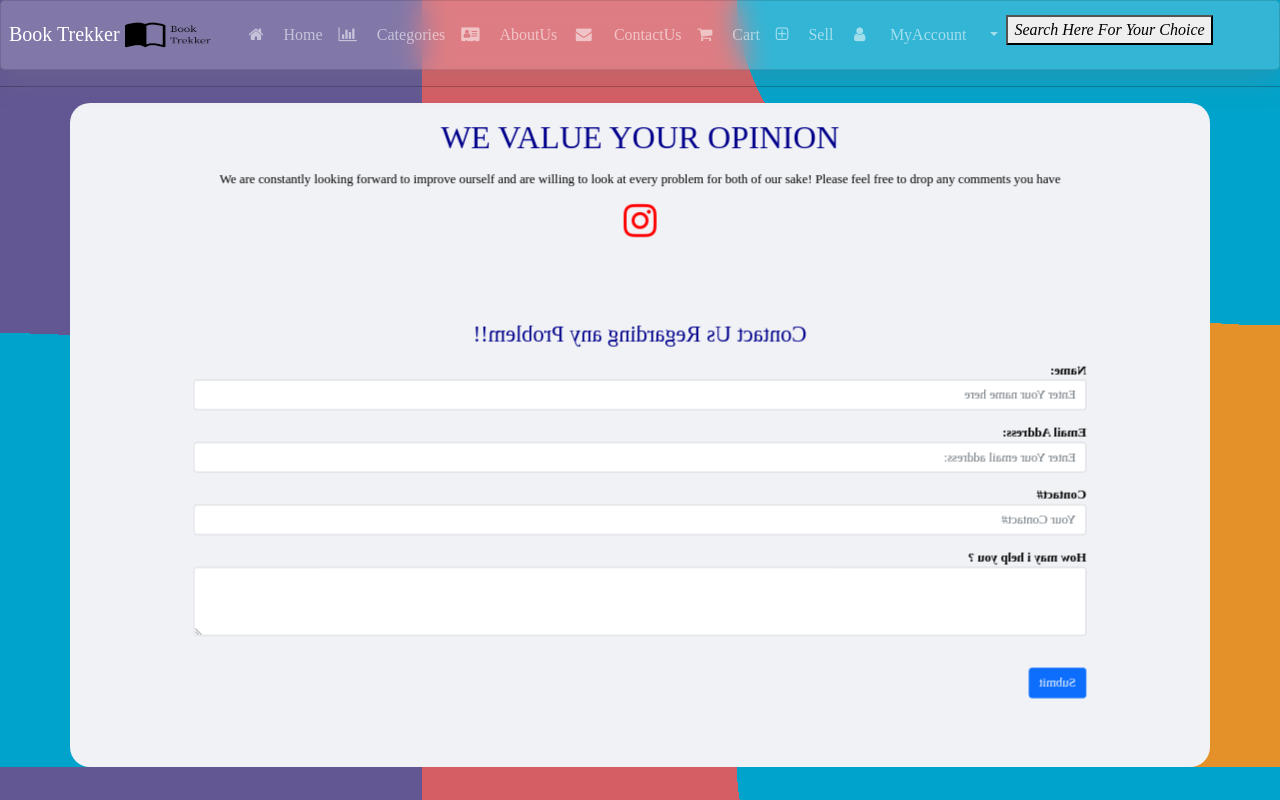
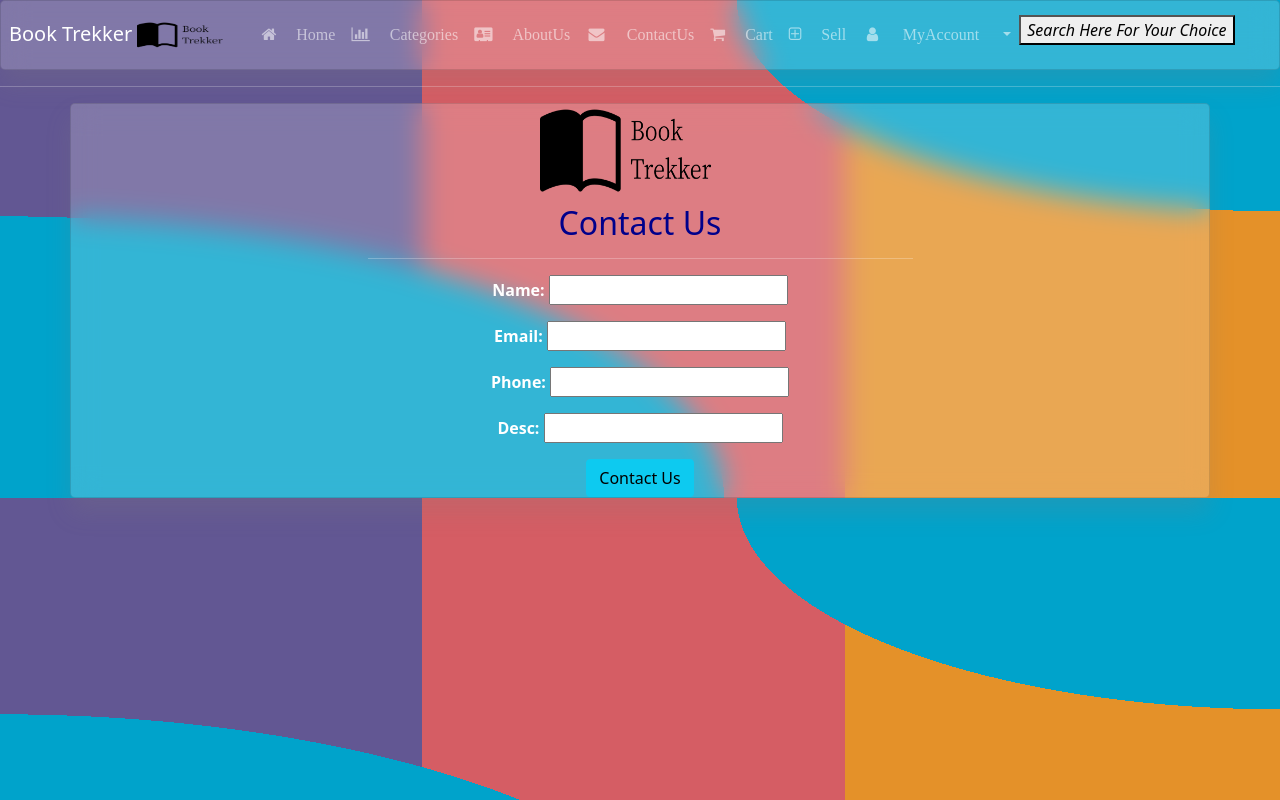
Before and after one commit to Sohaibmeo/Booktrrekker, a Django app: page /contact-us/ in a window 1280 px wide. Run offline with Django 4.2, Linux system fonts and the light colour scheme; parts of the project's set-up code (start-up, migrations or seed data) failed here and were passed over; some libraries are stand-ins or nearby versions; some web fonts are replaced.

Commit message:
all regex validators updated

```diff
--- a/ecomapp/forms.py
+++ b/ecomapp/forms.py
@@ -10,7 +10,7 @@
 class CheckoutForm(forms.ModelForm):
     ordered_by=forms.CharField(widget=forms.TextInput(attrs={
         # "class":"form-control",
-        'size': '20',
+        # 'size': '20',
         'style': 'font-size: medium',
         'style':'width :40px',
         'style':  'height: 30px',
@@ -18,32 +18,31 @@
         }))
     shipping_address=forms.CharField(widget=forms.TextInput(attrs={
         # "class":"form-control",
-        'size': '20',
+        # 'size': '20',
         'style': 'font-size: medium',
         'style':'width :40px',
         'style':  'height: 30px',
 
         }))
-    mobile=forms.IntegerField(widget=forms.TextInput(attrs={
+    mobile=forms.CharField(widget=forms.TextInput(attrs={
         # "class":"form-control",
-         'size': '20',
+        #  'size': '20',
         'style': 'font-size: medium',
         'style':'width :40px',
         'style':  'height: 30px',
 
         }))
-    mobile = forms.CharField(max_length=11,min_length=11 ,validators=[RegexValidator(
-        r'^(\+92|03|92)[0-9]{9}$', message="Enter a valid mobile#")])
-
-    email=forms.EmailField(widget=forms.EmailInput(attrs={
+    phone = forms.CharField(validators=[RegexValidator(
+        r'^(\+923|03|923)+[0-9]{9}$', message="Enter a valid mobile#")])
+    email=forms.CharField(widget=forms.TextInput(attrs={
         # "class":"form-control",
-         'size': '20',
+        #  'size': '20',
         'style': 'font-size: medium',
         'style':'width :40px',
         'style':  'height: 30px',
 
         }))
-    email= forms.CharField(max_length=30, validators=[RegexValidator(
+    email= forms.CharField(max_length=30,validators=[RegexValidator(
         r'^[a-z0-9]+[0-9]+@gmail.com+$', message="Enter a valid gmail id")])
     class Meta:
         model=Order
@@ -67,7 +66,7 @@
         'style':  'height: 30px',
 
         }))
-    mobile=forms.IntegerField(widget=forms.TextInput(attrs={
+    mobile=forms.CharField(widget=forms.TextInput(attrs={
         # "class":"form-control",
          'size': '20',
         'style': 'font-size: medium',
@@ -75,10 +74,10 @@
         'style':  'height: 30px',
 
         }))
-    mobile = forms.CharField(max_length=11,min_length=11 ,validators=[RegexValidator(
-        r'^(\+92|03|92)+[0-9]{9}$', message="Enter a valid mobile#")])
+    mobile = forms.CharField(validators=[RegexValidator(
+        r'^(\+923|03|923)+[0-9]{9}$', message="Enter a valid mobile#")])
 
-    email=forms.EmailField(widget=forms.EmailInput(attrs={
+    email=forms.CharField(widget=forms.TextInput(attrs={
         # "class":"form-control",
          'size': '20',
         'style': 'font-size: medium',
@@ -86,7 +85,7 @@
         'style':  'height: 30px',
         "multiple":True
         }))
-    email= forms.CharField(max_length=30, validators=[RegexValidator(
+    email= forms.CharField( max_length=30,validators=[RegexValidator(
         r'^[a-z0-9]+[0-9]+@gmail.com+$', message="Enter a valid gmail id")])
     class Meta:
         model=Order
@@ -106,7 +105,7 @@
         # 'pattern':'[[0-9a-zA-Z]+',
         # "multiple":True
         }))
-    username = forms.CharField(max_length=20, validators=[RegexValidator(
+    username = forms.CharField(max_length=15, validators=[RegexValidator(
         r'^(?=.{8,20}$)(?:[a-zA-Z\d]+(?:(?:\.|-|_)[a-zA-Z\d])*)+[a-zA-Z0-9]+[0-9]+$', message="Enter a valid username")])
     password=forms.CharField(widget=forms.PasswordInput(attrs={
         # "class":"form-control",
@@ -123,7 +122,7 @@
 
     password= forms.CharField(min_length=8, validators=[RegexValidator(
         r'^(?=.*[a-z])(?=.*[A-Z])(?=.*\d)(?=.*[@$!%*#?&])[A-Za-z\d@$!#%*?&]{8,18}$', message="Password must contain 1:Capital Letter,Special Character,1:Number & Length Should be 8-18")])
-    email=forms.CharField(widget=forms.EmailInput(attrs={
+    email=forms.CharField(widget=forms.TextInput(attrs={
         # "class":"form-control",
         # "multiple":True,
         'autofocus': 'autofocus',
@@ -251,6 +250,7 @@
            }),
            "slug":forms.TextInput(attrs={
                  "class":"form-control",
+                 'placeholder':'example-example'
                 # 'autofocus': 'autofocus',
                 #     'autocomplete': 'off',
                 #      'size': '20',
@@ -258,7 +258,8 @@
                 #  "placeholder":"Enter unique slug here!!!"
            }),
            "category":forms.Select(attrs={
-                "class":"form-control"
+                "class":"form-control",
+                'placeholder':'select category'
            }),
            "image":forms.ClearableFileInput(attrs={
                 "class":"form-control"
@@ -284,7 +285,7 @@
         }
 
 class PasswordForgotForm(forms.Form):
-    email=forms.CharField(widget=forms.EmailInput(attrs={
+    email=forms.CharField(widget=forms.TextInput(attrs={
         # "class":"form-control",
         'autofocus': 'autofocus',
         'autocomplete': 'off',
@@ -353,3 +354,60 @@
         widgets={
             'rating':forms.TextInput(attrs={'type':'range','step':'1','min':'0','max':'5','class':{'custom-range','border-0'}})
         }
+
+class ContactUsForm(forms.ModelForm):
+
+    name=forms.CharField(widget=forms.TextInput(attrs={
+        # "class":"form-control",
+        'size': '20',
+        'style': 'font-size: medium',
+        'style':'width :40px',
+        'style':  'height: 30px',
+
+        }))
+    email=forms.CharField(widget=forms.TextInput(attrs={
+        'style': 'font-size: medium',
+        'style':'width :40px',
+        'style':  'height: 30px',
+        "multiple":True
+        }))
+    email= forms.CharField(validators=[RegexValidator(
+        r'^[a-z0-9]+[0-9]+@gmail.com+$', message="Enter a valid gmail id")])
+
+    phone=forms.CharField(widget=forms.TextInput(attrs={
+        # "class":"form-control",
+
+        'style': 'font-size: medium',
+        'style':'width :40px',
+        'style':  'height: 30px',
+
+        }))
+    phone = forms.CharField(validators=[RegexValidator(
+        r'^(\+923|03|923)+[0-9]{9}$', message="Enter a valid mobile#")])
+    desc=forms.CharField(widget=forms.TextInput(attrs={
+        # "class":"form-control",
+        'size': '20',
+        'style': 'font-size: medium',
+        'style':'width :40px',
+        'style':  'height: 30px',
+
+        }))
+
+
+    class Meta:
+        model=Contact
+        fields=['name','email','phone','desc']
+
+    def clean_name(self):
+        name= self.cleaned_data.get("name")
+        return name
+    def clean_email(self):
+        email = self.cleaned_data.get("email")
+        return email
+
+    def clean_phone(self):
+        phone = self.cleaned_data.get("phone")
+        return phone
+    def clean_desc(self):
+        desc = self.cleaned_data.get("desc")
+        return desc
--- a/ecomapp/models.py
+++ b/ecomapp/models.py
@@ -28,8 +28,8 @@
 
 class Contact(models.Model):
     name = models.CharField(max_length=20,null=False,blank=False)
-    email = models.CharField(max_length=20,null=False,blank=False)
-    phone = models.CharField(max_length=20,null=False,blank=False)
+    email = models.CharField(max_length=30,null=False,blank=False)
+    phone = models.CharField(max_length=13,null=False,blank=False)
     desc = models.CharField(max_length=500,null=False,blank=False)
 
     def __str__(self):
@@ -123,8 +123,8 @@
      cart=models.OneToOneField(Cart, on_delete=models.CASCADE)
      ordered_by=models.CharField(max_length=200,null=False,blank=False)
      shipping_address=models.CharField(max_length=300,null=False,blank=False)
-     mobile=models.CharField(max_length=11)
-     email=models.CharField(max_length=100,null=False,blank=False)
+     mobile=models.CharField(max_length=13,null=False,blank=False)
+     email=models.CharField(max_length=30,null=False,blank=False)
      subtotal=models.PositiveBigIntegerField(default=0)
      total=models.PositiveBigIntegerField(default=0)
      order_status=models.CharField(max_length=200,choices=ORDER_STATUS)
--- a/ecomapp/views.py
+++ b/ecomapp/views.py
@@ -22,7 +22,7 @@
 import stripe
 from django.views.generic import View,TemplateView,CreateView,FormView  ,DetailView , ListView
 from .models import *
-from .forms import CheckoutForm , CustomerRegistrationForm,CustomerLoginForm,ProductForm,PasswordForgotForm,PasswordResetForm,AddRatingForm
+from .forms import CheckoutForm ,ContactUsForm, CustomerRegistrationForm,CustomerLoginForm,ProductForm,PasswordForgotForm,PasswordResetForm,AddRatingForm
 from django.urls import reverse_lazy , reverse
 # for complex searching of products import Q
 from django.db.models import Q
@@ -370,18 +370,22 @@
 
 
 
-class ContactView(EcomMixin,TemplateView):
+class ContactView(EcomMixin,FormView):
     template_name="contact.html"
+    form_class=ContactUsForm
+    success_url=reverse_lazy("ecomapp:home")
 
-    def post(self,request,*args,**kwargs):
-        name=request.POST.get('name',default="" )
-        email=request.POST.get('email',default="")
-        phone=request.POST.get('phone',default="" )
-        desc=request.POST.get('desc',default="" )
+    def form_valid(self,form):
+        name=form.cleaned_data.get("name")
+        email=form.cleaned_data.get("email")
+        phone=form.cleaned_data.get('phone')
+        desc=form.cleaned_data.get('desc')
         query=Contact(name=name,email=email,phone=phone,desc=desc)
         query.save()
+        return super().form_valid(form)
+        # return redirect("/all-products/")
 
-        return redirect("/all-products/")
+
 
 
 # mydashboard only to show the books that are already bought
--- a/templates/contact.html
+++ b/templates/contact.html
@@ -1,46 +1,35 @@
-{% extends 'base.html' %}
-{% block title %}Contact{% endblock %}
-{% block content  %}
-{% load static %}
-
-<link rel="stylesheet" href="{% static 'ecomapp/css/contactus.css' %}">
- <div class="container">
-   	<div class="front side">
-   		<div class="content"><h1>WE VALUE YOUR OPINION</h1>
-			<p class="my-3">We are constantly looking forward to improve ourself and are willing to look at every problem for both of our sake!
-        Please feel free to drop any comments you have
-			</p>
-      <i class="fa fa-instagram" style="font-size:48px;color:red"></i>
-		</div>
-	</div>
 
 
-	<div class="back side">
-    <div class="content">
-    <b> <h3 class="my-3" style="color:darkblue;">Contact Us Regarding any Problem!!</h3></b>
-     <form action="" method="post">
+    {% extends 'base.html' %}
+    {% block title %}
+    Contact-Book Trekker
+    {% endblock %}
+    {% block content %}
+    {% load static %}
+    <link rel="stylesheet" href="{% static 'ecomapp/css/cart.css' %}">
+    <style >
+        .errorlist{
+            color:green;
 
-         {% csrf_token %}
-  <div class="form-group my-3">
-    <label for="name" ><b>Name:</b></label>
-    <input type="text" class="form-control" id="name" name="name" placeholder="Enter Your name here" required>
-  </div>
 
-  <div class="form-group my-3">
-    <label for="name"><b>Email Address:</b></label>
-    <input type="email" class="form-control" name="email" id="email" placeholder="Enter Your email address:" required>
-  </div>
-         <div class="form-group my-3">
-    <label for="name" ><b>Contact#</b></label>
-    <input type="tel" class="form-control" name="phone" id="phone" placeholder="Your Contact#" required>
-  </div>
-         <div class="form-group my-3">
-    <label for="desc"><b>How may i help you ?</b></label>
-    <textarea class="form-control" name="desc" id="desc" rows="3" required></textarea>
-  </div>
-         <button type="submit" class="btn btn-primary my-4 white-mode">Submit</button>
-</form>
- </div>
-</div>
-</div>
+        }
+            </style>
+        <div class="container">
+            <div class="row">
+                <div class="col-md-6 mx-auto">
+                    <img   src="/media/products/logo.png" alt="logo" width="200" height="100">
+                    <h2 > Contact Us </h2><hr>
+                    <form action="" method="POST">
+                        {% csrf_token %}
+                       <p> <b>{{form.as_p}}</b></p>
+                        <button class="btn btn-info">Contact Us</button>
+                        {% if error%}
+                        <list style="color:red; background-color:white" >{{error}}</list>
+                        {% endif %}
+                    </form>
+
+                  </div>
+
+            </div>
+        </div>
     {% endblock %}
```
Also changed, not shown: db.sqlite3, ecomapp/migrations/0025_alter_order_mobile.py (added), ecomapp/migrations/0026_alter_contact_email_alter_contact_phone_and_more.py (added).
